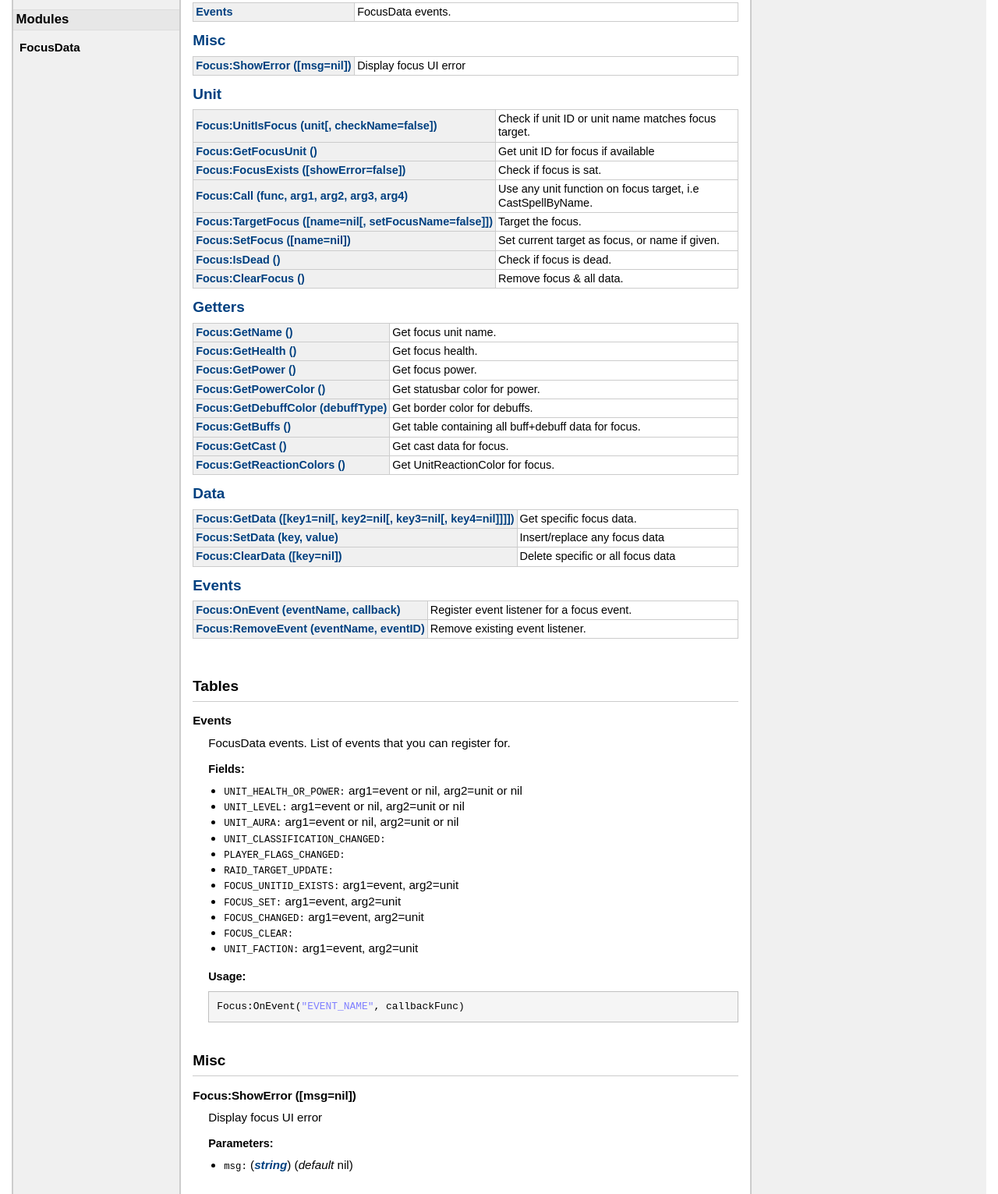
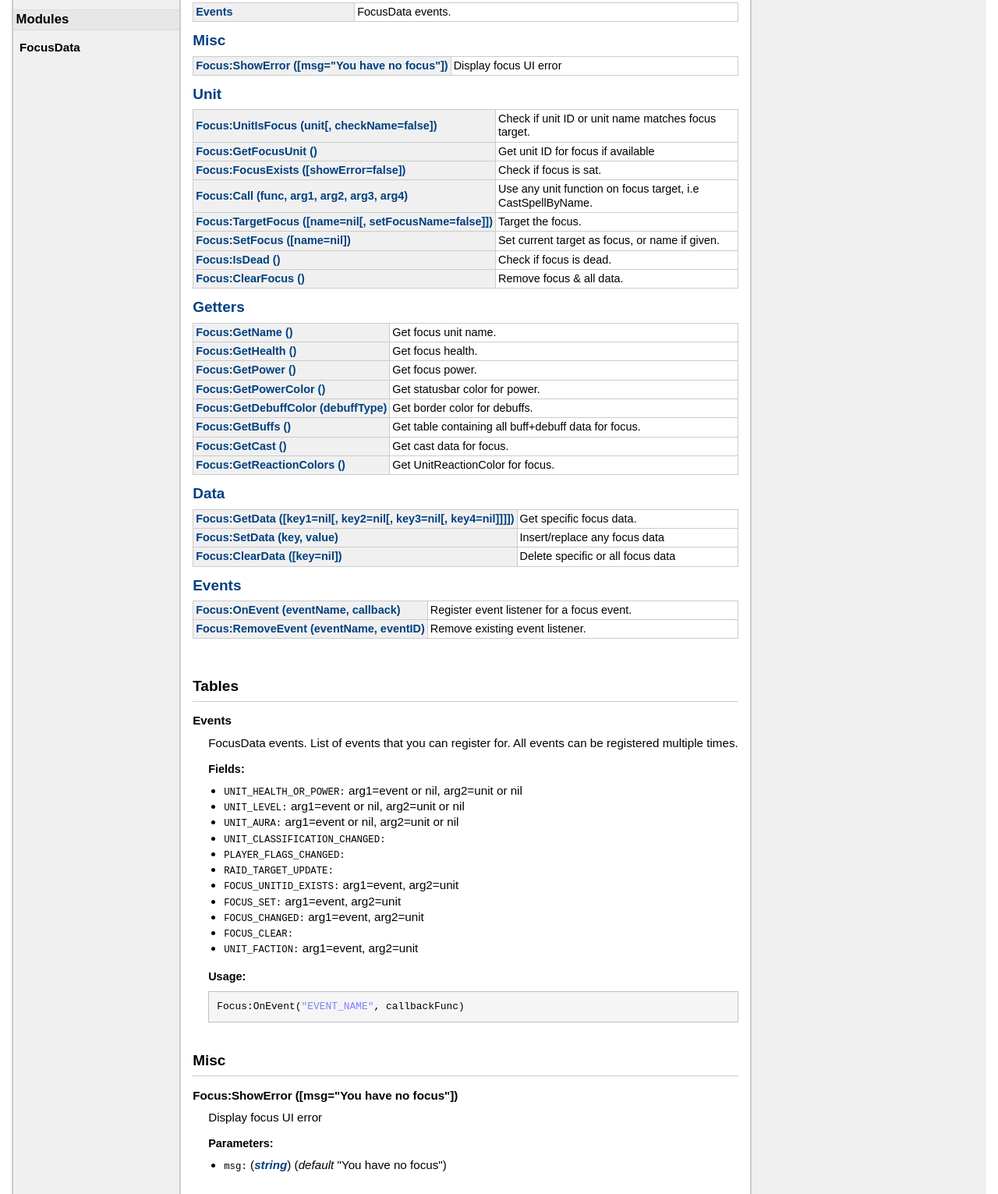
Before and after one commit to wardz/FocusFrame, a plain HTML site: page index.html in a window 1280 px wide. Shown: the part 242-1773 px from the top of the page at 78% size. Drawn offline with Linux system fonts and the light colour scheme.

Commit message:
update docs

```diff
--- a/index.html
+++ b/index.html
@@ -69,7 +69,7 @@
 <h2><a href="#Misc">Misc </a></h2>
 <table class="function_list">
 	<tr>
-	<td class="name" nowrap><a href="#Focus:ShowError">Focus:ShowError ([msg=nil])</a></td>
+	<td class="name" nowrap><a href="#Focus:ShowError">Focus:ShowError ([msg="You have no focus"])</a></td>
 	<td class="summary">Display focus UI error</td>
 	</tr>
 </table>
@@ -183,7 +183,8 @@
     </dt>
     <dd>
     FocusData events.
- List of events that you can register for.
+ List of events that you can register for. All events can be
+ registered multiple times.
 
 
     <h3>Fields:</h3>
@@ -238,7 +239,7 @@
     <dl class="function">
     <dt>
     <a name = "Focus:ShowError"></a>
-    <strong>Focus:ShowError ([msg=nil])</strong>
+    <strong>Focus:ShowError ([msg="You have no focus"])</strong>
     </dt>
     <dd>
     Display focus UI error
@@ -249,7 +250,7 @@
         <li><span class="parameter">msg</span>
             <span class="types"><a class="type" href="https://www.lua.org/manual/5.1/manual.html#5.4">string</a></span>
 
-         (<em>default</em> nil)
+         (<em>default</em> "You have no focus")
         </li>
     </ul>
 
@@ -600,6 +601,7 @@
     <dd>
     Get table containing all buff+debuff data for focus.
  Should be ran in an OnUpdate script or OnEvent("UNIT_AURA")
+ This list can only be traversed in a for loop. Do not use pairs!
 
 
 
@@ -851,7 +853,7 @@
 </div> <!-- id="main" -->
 <div id="about">
 <i>generated by <a href="http://github.com/stevedonovan/LDoc">LDoc 1.4.6</a></i>
-<i style="float:right;">Last updated 2017-03-01 01:38:54 </i>
+<i style="float:right;">Last updated 2017-03-01 07:52:06 </i>
 </div> <!-- id="about" -->
 </div> <!-- id="container" -->
 </body>
```
